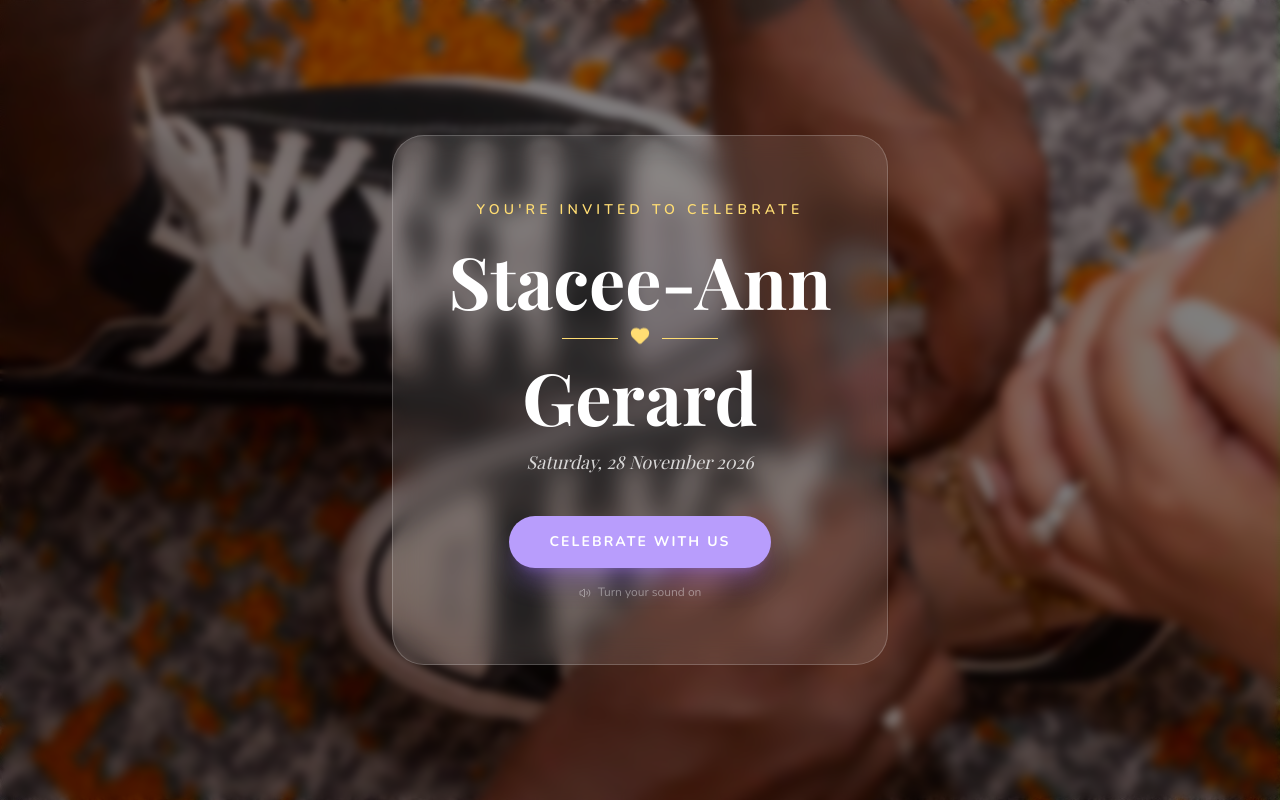
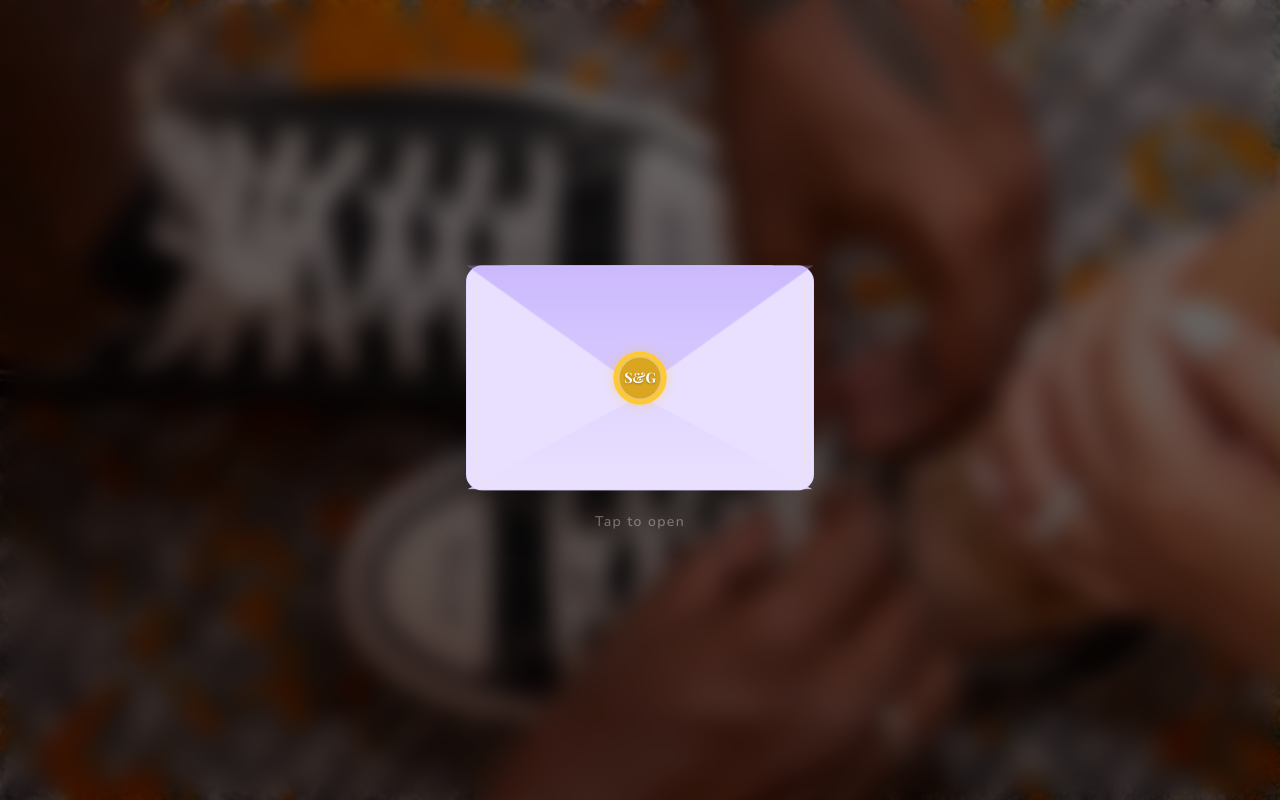
Before and after one commit to increDul0us/gerfoundhisstacee, a React (Vite) app: page / in a window 1280 px wide. Built offline with nearby package versions, Linux system fonts and the light colour scheme; a web font is replaced by a local one.

Commit message:
feat: envelope opening animation

```diff
--- a/src/components/wedding/WelcomeSplash.tsx
+++ b/src/components/wedding/WelcomeSplash.tsx
@@ -1,57 +1,290 @@
+import { useState } from "react";
 import { Heart, Volume2 } from "lucide-react";
-import { COUPLE_NAME_1, COUPLE_NAME_2, WEDDING_DATE_LABEL } from "../../lib/wedding";
+import {
+  COUPLE_NAME_1,
+  COUPLE_NAME_2,
+  WEDDING_DATE_LABEL,
+  WEDDING_LOCATION_LABEL,
+} from "../../lib/wedding";
 import heroImg from "../../assets/gallery/photo-hero.jpg";
 
 interface WelcomeSplashProps {
   onEnter: () => void;
 }
 
+type Stage = "sealed" | "opening" | "card";
+
 const WelcomeSplash = ({ onEnter }: WelcomeSplashProps) => {
+  const [stage, setStage] = useState<Stage>("sealed");
+
+  const handleOpen = () => {
+    if (stage !== "sealed") return;
+    setStage("opening");
+    setTimeout(() => setStage("card"), 1200);
+  };
+
   return (
     <div className="fixed inset-0 z-[100] flex items-center justify-center overflow-hidden">
+      {/* Inject keyframes */}
+      <style>{`
+        @keyframes envelope-pulse {
+          0%, 100% { transform: scale(1); }
+          50% { transform: scale(1.03); }
+        }
+        @keyframes tap-hint {
+          0%, 100% { opacity: 0.5; transform: translateY(0); }
+          50% { opacity: 1; transform: translateY(-4px); }
+        }
+        @keyframes flap-open {
+          0% { transform: rotateX(0deg); }
+          100% { transform: rotateX(180deg); }
+        }
+        @keyframes card-rise {
+          0% { transform: translateY(0); opacity: 0.5; }
+          100% { transform: translateY(-120%); opacity: 1; }
+        }
+        @keyframes card-fade-in {
+          0% { opacity: 0; transform: scale(0.92) translateY(30px); }
+          100% { opacity: 1; transform: scale(1) translateY(0); }
+        }
+        @keyframes seal-shine {
+          0%, 100% { box-shadow: 0 0 8px rgba(255,201,51,0.3); }
+          50% { box-shadow: 0 0 20px rgba(255,201,51,0.6); }
+        }
+        @keyframes envelope-exit {
+          0% { opacity: 1; transform: scale(1); }
+          100% { opacity: 0; transform: scale(0.8) translateY(40px); }
+        }
+      `}</style>
+
       {/* Background */}
       <div className="absolute inset-0">
-        <img
-          src={heroImg}
-          alt=""
-          className="h-full w-full object-cover"
-        />
-        <div className="absolute inset-0 bg-black/50 backdrop-blur-sm" />
+        <img src={heroImg} alt="" className="h-full w-full object-cover" />
+        <div className="absolute inset-0 bg-black/60 backdrop-blur-md" />
       </div>
 
-      {/* Content */}
-      <div className="relative z-10 flex flex-col items-center px-4 text-center sm:px-6">
-        <div className="animate-fade-in rounded-3xl border border-white/20 bg-white/10 px-5 py-8 backdrop-blur-md sm:px-14 sm:py-16">
-          <p className="text-xs font-semibold uppercase tracking-[0.2em] text-gold-300 sm:text-sm sm:tracking-[0.3em]">
-            You're invited to celebrate
+      {/* === ENVELOPE (stages: sealed & opening) === */}
+      <div
+        className="relative z-10 flex flex-col items-center"
+        style={{
+          display: stage === "card" ? "none" : "flex",
+          animation:
+            stage === "opening"
+              ? "envelope-exit 0.8s ease-in 0.8s forwards"
+              : undefined,
+        }}
+      >
+        {/* Envelope container — roughly phone-card sized */}
+        <div
+          onClick={handleOpen}
+          className="relative cursor-pointer select-none"
+          style={{
+            width: "min(85vw, 340px)",
+            height: "min(55vw, 220px)",
+            perspective: "800px",
+            animation:
+              stage === "sealed" ? "envelope-pulse 3s ease-in-out infinite" : undefined,
+          }}
+        >
+          {/* Card peeking inside */}
+          <div
+            className="absolute left-1/2 rounded-t-lg bg-cream"
+            style={{
+              width: "80%",
+              height: "90%",
+              bottom: "10%",
+              transform: "translateX(-50%)",
+              zIndex: 1,
+              ...(stage === "opening"
+                ? {
+                    animation: "card-rise 1s ease-out 0.4s forwards",
+                  }
+                : {}),
+            }}
+          >
+            <div className="flex h-full flex-col items-center justify-center px-3 opacity-60">
+              <div className="h-px w-8 bg-gold-300" />
+              <p className="mt-1 font-display text-[10px] text-gold-500 sm:text-xs">
+                S & G
+              </p>
+              <div className="mt-1 h-px w-8 bg-gold-300" />
+            </div>
+          </div>
+
+          {/* Envelope body */}
+          <div
+            className="absolute inset-0 rounded-xl border border-lavender-300/40 bg-lavender-200 shadow-2xl"
+            style={{ zIndex: 2 }}
+          >
+            {/* Inner shadow / liner */}
+            <div className="absolute inset-2 rounded-lg border border-gold-200/30" />
+
+            {/* Bottom decorative V */}
+            <div
+              className="absolute bottom-0 left-0 right-0"
+              style={{
+                height: "60%",
+                clipPath: "polygon(0 100%, 50% 30%, 100% 100%)",
+                background:
+                  "linear-gradient(to bottom, rgba(212,197,254,0.5), rgba(233,224,255,0.8))",
+                zIndex: 3,
+              }}
+            />
+          </div>
+
+          {/* Envelope flap (triangle) */}
+          <div
+            className="absolute left-0 right-0 top-0"
+            style={{
+              height: "55%",
+              zIndex: stage === "opening" ? 0 : 4,
+              transformOrigin: "top center",
+              transformStyle: "preserve-3d",
+              animation:
+                stage === "opening"
+                  ? "flap-open 0.8s ease-in-out forwards"
+                  : undefined,
+            }}
+          >
+            {/* Front face of flap */}
+            <div
+              className="absolute inset-0 rounded-t-xl bg-lavender-300"
+              style={{
+                clipPath: "polygon(0 0, 100% 0, 50% 100%)",
+                backfaceVisibility: "hidden",
+              }}
+            >
+              <div
+                className="absolute inset-0"
+                style={{
+                  clipPath: "polygon(0 0, 100% 0, 50% 100%)",
+                  background:
+                    "linear-gradient(180deg, rgba(184,157,252,0.3) 0%, transparent 60%)",
+                }}
+              />
+            </div>
+            {/* Back face of flap */}
+            <div
+              className="absolute inset-0 bg-lavender-100"
+              style={{
+                clipPath: "polygon(0 0, 100% 0, 50% 100%)",
+                backfaceVisibility: "hidden",
+                transform: "rotateX(180deg)",
+              }}
+            />
+          </div>
+
+          {/* Wax seal */}
+          <div
+            className="absolute left-1/2 top-1/2 -translate-x-1/2 -translate-y-1/2"
+            style={{
+              zIndex: 5,
+              opacity: stage === "opening" ? 0 : 1,
+              transition: "opacity 0.3s ease",
+            }}
+          >
+            <div
+              className="flex items-center justify-center rounded-full bg-gold-400"
+              style={{
+                width: "52px",
+                height: "52px",
+                animation:
+                  stage === "sealed"
+                    ? "seal-shine 2.5s ease-in-out infinite"
+                    : undefined,
+              }}
+            >
+              <div className="flex h-11 w-11 items-center justify-center rounded-full border-2 border-gold-200/50 bg-gold-500">
+                <span
+                  className="font-display text-sm font-bold text-white"
+                  style={{ textShadow: "0 1px 2px rgba(0,0,0,0.3)" }}
+                >
+                  S&G
+                </span>
+              </div>
+            </div>
+          </div>
+        </div>
+
+        {/* Tap hint */}
+        <p
+          className="mt-6 text-xs font-medium tracking-widest text-white/70 sm:text-sm"
+          style={{
+            animation:
+              stage === "sealed" ? "tap-hint 2s ease-in-out infinite" : undefined,
+            opacity: stage === "opening" ? 0 : undefined,
+            transition: "opacity 0.3s",
+          }}
+        >
+          Tap to open
+        </p>
+      </div>
+
+      {/* === INVITATION CARD (stage: card) === */}
+      {stage === "card" && (
+        <div
+          className="relative z-10 mx-4 w-full sm:mx-0"
+          style={{
+            maxWidth: "400px",
+            animation: "card-fade-in 0.8s ease-out forwards",
+          }}
+        >
+          <div className="rounded-2xl border border-gold-200/40 bg-cream px-6 py-10 shadow-2xl sm:px-10 sm:py-14">
+            {/* Top gold line */}
+            <div className="mx-auto mb-6 h-px w-16 bg-gold-300 sm:mb-8" />
+
+            <p className="font-body text-xs uppercase tracking-[0.2em] text-lavender-500 sm:text-sm">
+              You are cordially invited
+            </p>
+            <p className="mt-1 font-body text-xs uppercase tracking-[0.15em] text-lavender-400 sm:text-sm">
+              to the wedding of
             </p>
 
-          <h1 className="mt-4 font-display text-4xl font-bold text-white sm:mt-6 sm:text-6xl md:text-7xl">
-            <span className="block">{COUPLE_NAME_1}</span>
-            <span className="my-2 flex items-center justify-center gap-2 sm:my-3 sm:gap-3">
-              <span className="h-px w-6 bg-gold-300 sm:w-14" />
-              <Heart className="h-4 w-4 animate-float fill-gold-300 text-gold-300 sm:h-5 sm:w-5" />
-              <span className="h-px w-6 bg-gold-300 sm:w-14" />
-            </span>
-            <span className="block">{COUPLE_NAME_2}</span>
+            {/* Names */}
+            <h1 className="mt-6 font-display text-4xl font-bold text-lavender-600 sm:mt-8 sm:text-5xl">
+              {COUPLE_NAME_1}
             </h1>
 
-          <p className="mt-3 font-display text-base italic text-white/80 sm:mt-4 sm:text-lg">
+            {/* Heart divider */}
+            <div className="my-3 flex items-center justify-center gap-2 sm:my-4 sm:gap-3">
+              <span className="h-px w-10 bg-gold-300 sm:w-14" />
+              <Heart className="h-4 w-4 fill-gold-400 text-gold-400 sm:h-5 sm:w-5" />
+              <span className="h-px w-10 bg-gold-300 sm:w-14" />
+            </div>
+
+            <h1 className="font-display text-4xl font-bold text-lavender-600 sm:text-5xl">
+              {COUPLE_NAME_2}
+            </h1>
+
+            {/* Date & Location */}
+            <div className="mt-6 sm:mt-8">
+              <p className="font-display text-sm italic text-gold-dark sm:text-base">
                 {WEDDING_DATE_LABEL}
               </p>
+              <p className="mt-1 font-body text-xs uppercase tracking-[0.15em] text-gold-500 sm:text-sm">
+                {WEDDING_LOCATION_LABEL}
+              </p>
+            </div>
 
+            {/* Bottom gold line */}
+            <div className="mx-auto mt-6 h-px w-16 bg-gold-300 sm:mt-8" />
+
+            {/* CTA */}
             <button
               onClick={onEnter}
-            className="mt-6 rounded-full bg-lavender-400 px-6 py-3 text-xs font-bold uppercase tracking-[0.12em] text-white shadow-xl shadow-lavender-500/30 transition-all hover:bg-lavender-500 hover:shadow-2xl active:scale-95 sm:mt-10 sm:px-10 sm:py-4 sm:text-sm sm:tracking-[0.15em]"
+              className="mt-6 rounded-full bg-lavender-400 px-8 py-3 text-xs font-bold uppercase tracking-[0.12em] text-white shadow-lg shadow-lavender-500/25 transition-all hover:bg-lavender-500 hover:shadow-xl active:scale-95 sm:mt-8 sm:px-10 sm:py-4 sm:text-sm"
             >
-            Celebrate With Us
+              Open Invitation
             </button>
 
-          <p className="mt-3 text-[10px] text-white/40 sm:mt-4 sm:text-xs">
-            <Volume2 className="mr-1 inline-block h-3 w-3" /> Turn your sound on
+            {/* Sound hint */}
+            <p className="mt-3 flex items-center justify-center gap-1 text-[10px] text-lavender-400/60 sm:mt-4 sm:text-xs">
+              <Volume2 className="h-3 w-3" />
+              Turn your sound on
             </p>
           </div>
         </div>
+      )}
     </div>
   );
 };
```
Lines whose indentation alone changed are shown as unchanged.
